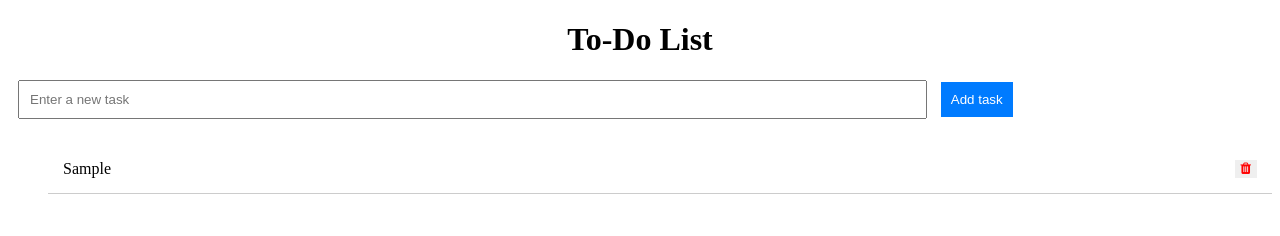
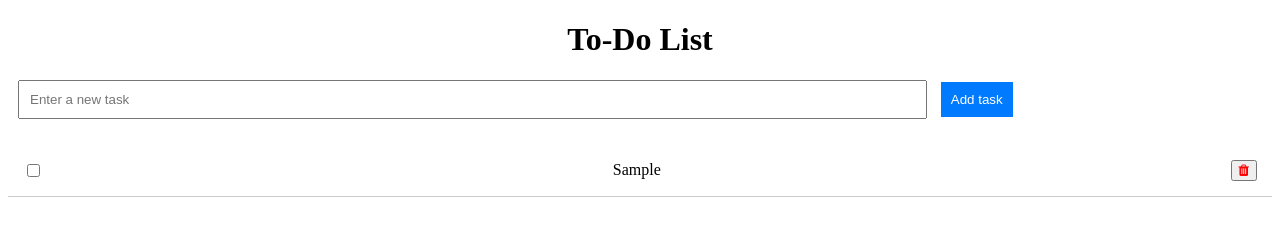
Before and after one commit to Shreya-ga/To-do-list, a plain HTML site: page index.html in a window 1280 px wide. Both pictures are taken after typing "Sample" into the empty fields and a click on the button "Add task". Drawn offline with Linux system fonts and the light colour scheme.

Commit message:
Update index.html

```diff
--- a/index.html
+++ b/index.html
@@ -3,18 +3,20 @@
 <head>
   <meta charset="UTF-8">
   <meta content="width=device-width">
-  <title>To do tasks</title>
+  <title>To-Do Tasks</title>
   <link rel="stylesheet" href="https://cdnjs.cloudflare.com/ajax/libs/font-awesome/4.7.0/css/font-awesome.min.css">
   <style>
     h1 {
       text-align: center;
     }
+
     #t1 {
       padding: 10px;
       width: 70%;
       margin-bottom: 10px;
       margin-left: 10px;
     }
+
     #b1 {
       background-color: #007BFF;
       padding: 10px;
@@ -23,15 +25,25 @@
       margin-left: 10px;
       cursor: pointer;
     }
+
     #b1:hover {
       background-color: #0056b3;
     }
+
+     ol {
+
+      padding: 0;
+    }
+
     li {
       display: flex;
+      align-items: center;
       justify-content: space-between;
       padding: 15px;
       border-bottom: 1px solid #ccc;
     }
+
+
   </style>
 </head>
 <body>
@@ -47,40 +59,31 @@
     const btn = document.getElementById("b1");
     const taskList = document.getElementById("taskList");
 
-    btn.addEventListener('click', function () {
+    btn.addEventListener("click", function () {
       const task = document.getElementById("t1").value;
 
       if (task) {
         const li = document.createElement("li");
 
-        // Directly set the text content of <li> to the task
-        li.textContent = task;
+        const tick = document.createElement("input");
+        tick.type = "checkbox";
+        li.appendChild(tick);
 
-       li.addEventListener('click', function () {
-      li.style.textDecoration = "line-through";
-});
+         const textNode = document.createTextNode(task);
+        li.appendChild(textNode);
 
 
-        // Create and style the remove button
         const removeButton = document.createElement("button");
         removeButton.innerHTML = '<i class="fa fa-trash"></i>';
-        removeButton.style.color = "red";  // Corrected line
-        removeButton.style.border = "none";
-        removeButton.style.cursor = "pointer";
-
-        // Append the remove button to the <li> element
+        removeButton.style.color="red";
         li.appendChild(removeButton);
 
-
-        // Add event listener to the remove button to delete the task
-        removeButton.addEventListener("click", function () {
-          li.remove(); // This removes the entire <li> element
+               removeButton.addEventListener("click", function () {
+          li.remove();
         });
 
 
-         // Append the new list item to the task list
         taskList.appendChild(li);
-
 
         // Clear the input field after adding the task
         document.getElementById("t1").value = '';
```
